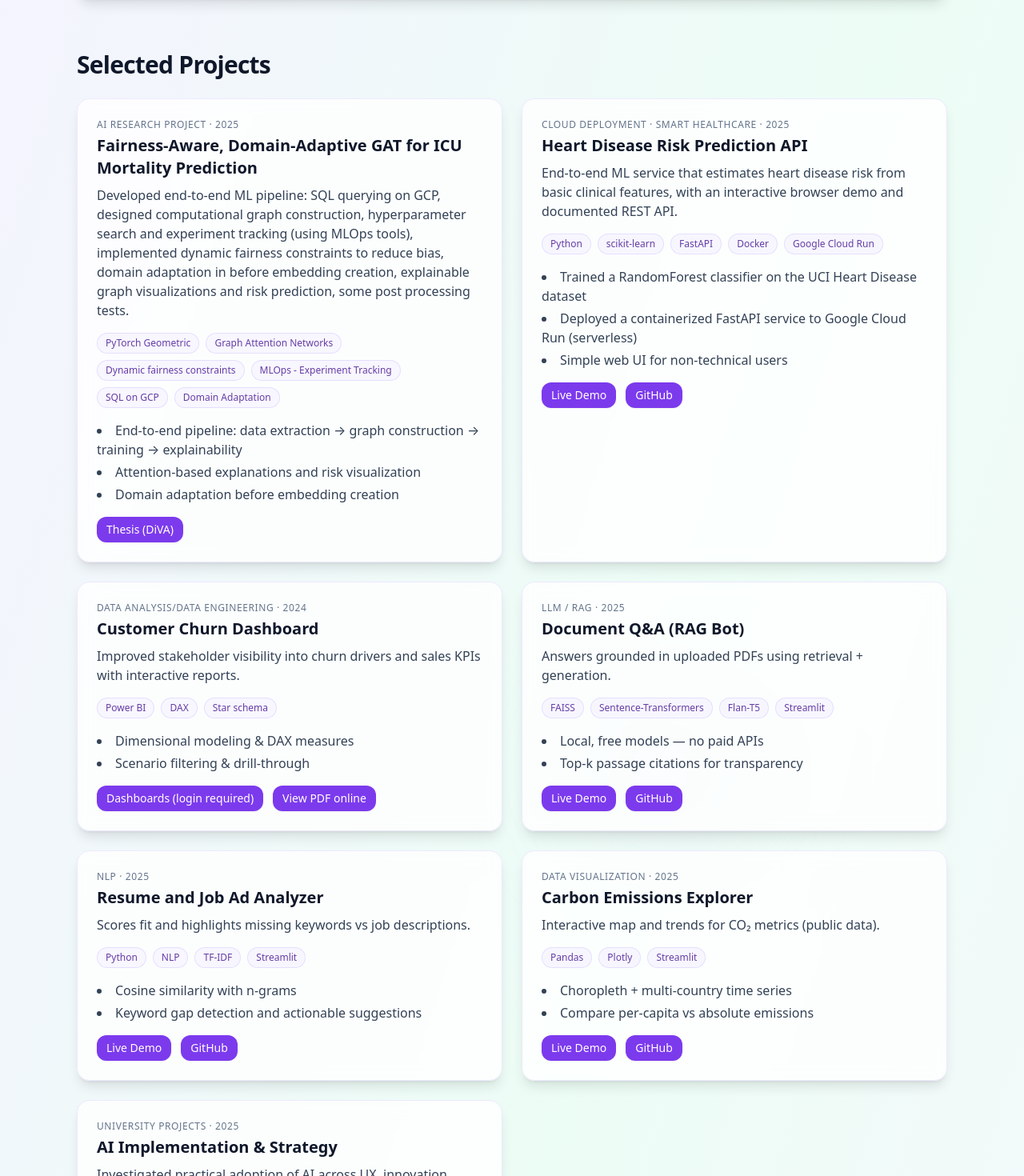
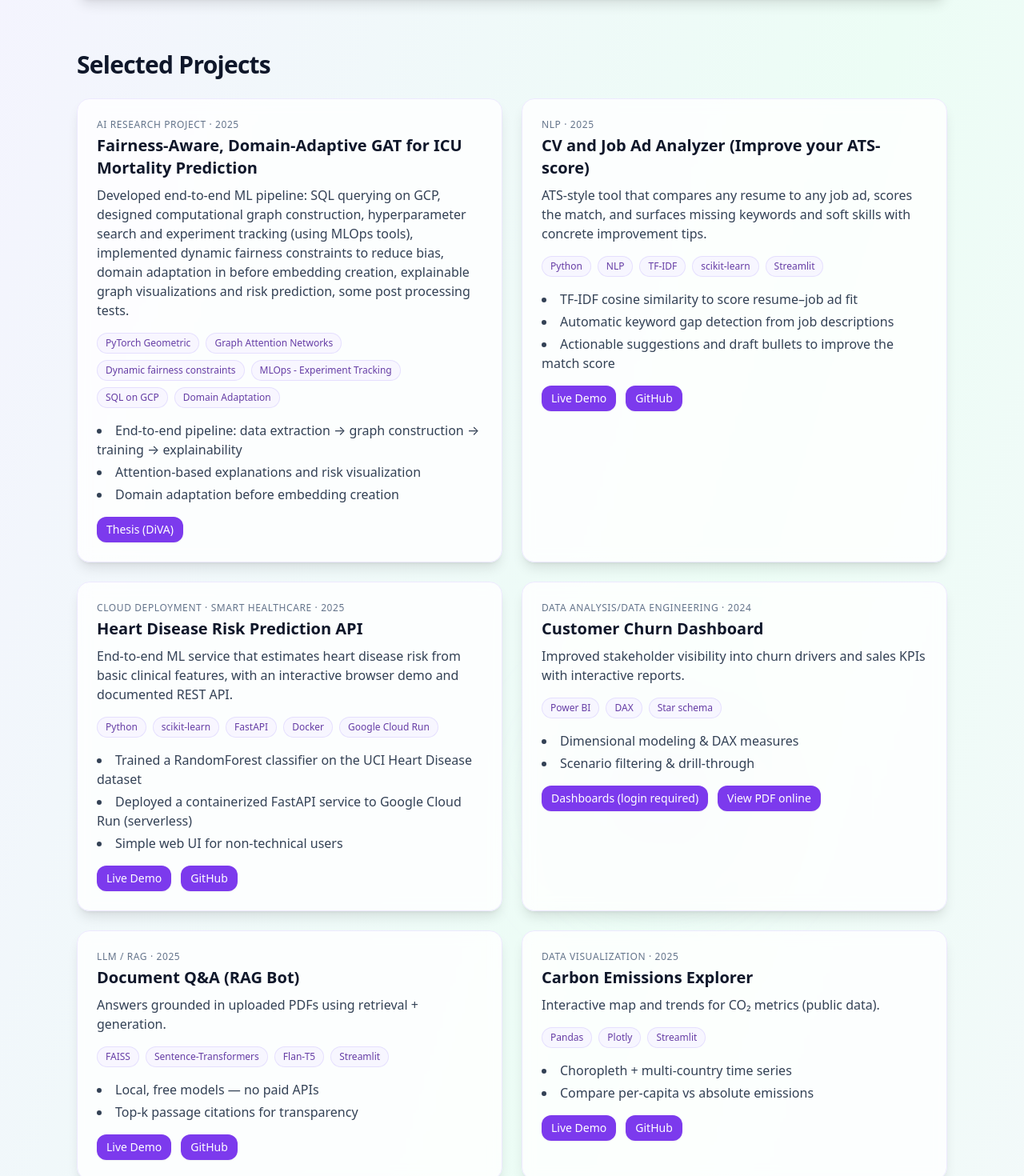
Before and after one commit to EiriniOr/eirini-portfolio, a React (Vite) app: page / in a window 1280 px wide. Shown: the part 500-1970 px from the top of the page at 80% size. Built offline with nearby package versions, Linux system fonts and the light colour scheme.

Commit message:
Add generalize to all job ads, with concrete feedback and ATS score

```diff
--- a/src/App.jsx
+++ b/src/App.jsx
@@ -7,7 +7,7 @@ import EmbedModal from "./EmbedModal";
 
 const PROFILE = {
   name: "Eirini Ornithopoulou",
-  title: "Data Scientist · ML/AI Enthusiast",
+  title: "Data Scientist · Product Owner · ML/AI Enthusiast",
   blurb:
     "ML & Data Science MSc with a PhD in bionanotechnology (prior). I have experience in fair, explainable models, graph and attention-focused deep learning. Full Stack loading...",
   location: "Stockholm, Sweden",
@@ -94,6 +94,24 @@ const PROJECTS = [
       "Domain adaptation before embedding creation",
     ],
   },
+
+{
+  kind: "NLP",
+  title: "CV and Job Ad Analyzer (Improve your ATS-score)",
+  year: "2025",
+  impact:
+    "ATS-style tool that compares any resume to any job ad, scores the match, and surfaces missing keywords and soft skills with concrete improvement tips.",
+  stack: ["Python", "NLP", "TF-IDF", "scikit-learn", "Streamlit"],
+  links: [
+    { label: "Live Demo", href: "https://resume-analyzer-vzenm7bxsehqjeqecla8hy.streamlit.app/" },
+    { label: "GitHub", href: "https://github.com/EiriniOr/resume-analyzer" }
+  ],
+  highlights: [
+    "TF-IDF cosine similarity to score resume–job ad fit",
+    "Automatic keyword gap detection from job descriptions",
+    "Actionable suggestions and draft bullets to improve the match score"
+  ]
+},
   {
       kind: "Cloud Deployment · Smart Healthcare",
       title: "Heart Disease Risk Prediction API",
@@ -153,21 +171,6 @@ const PROJECTS = [
     ],
   },
 
-  {
-  kind: "NLP",
-  title: "Resume and Job Ad Analyzer",
-  year: "2025",
-  impact: "Scores fit and highlights missing keywords vs job descriptions.",
-  stack: ["Python", "NLP", "TF-IDF", "Streamlit"],
-  links: [
-    { label: "Live Demo", href: "https://resume-analyzer-vzenm7bxsehqjeqecla8hy.streamlit.app/" },
-    { label: "GitHub", href: "https://github.com/EiriniOr/resume-analyzer" }
-  ],
-  highlights: [
-    "Cosine similarity with n-grams",
-    "Keyword gap detection and actionable suggestions"
-  ],
-},
 {
   kind: "Data Visualization",
   title: "Carbon Emissions Explorer",
```
